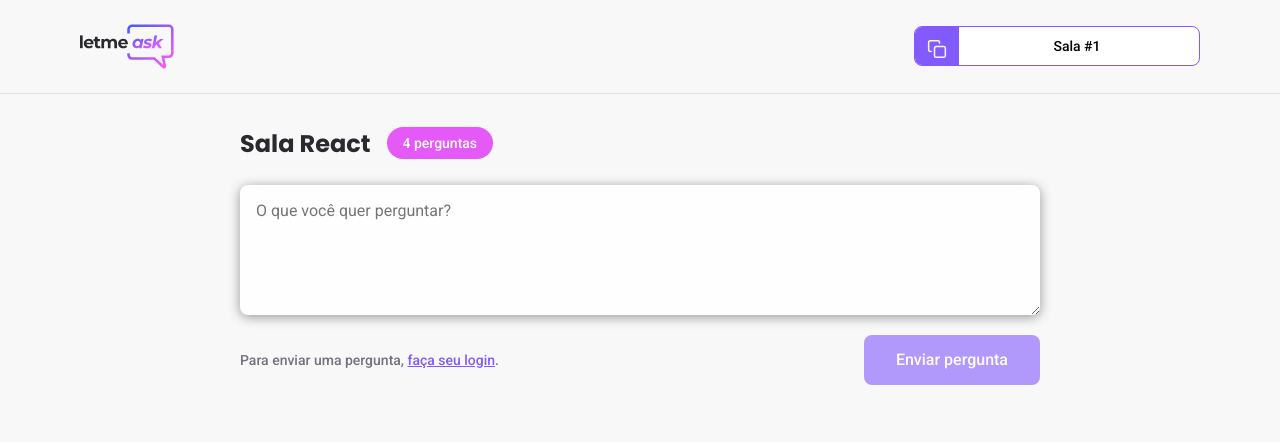
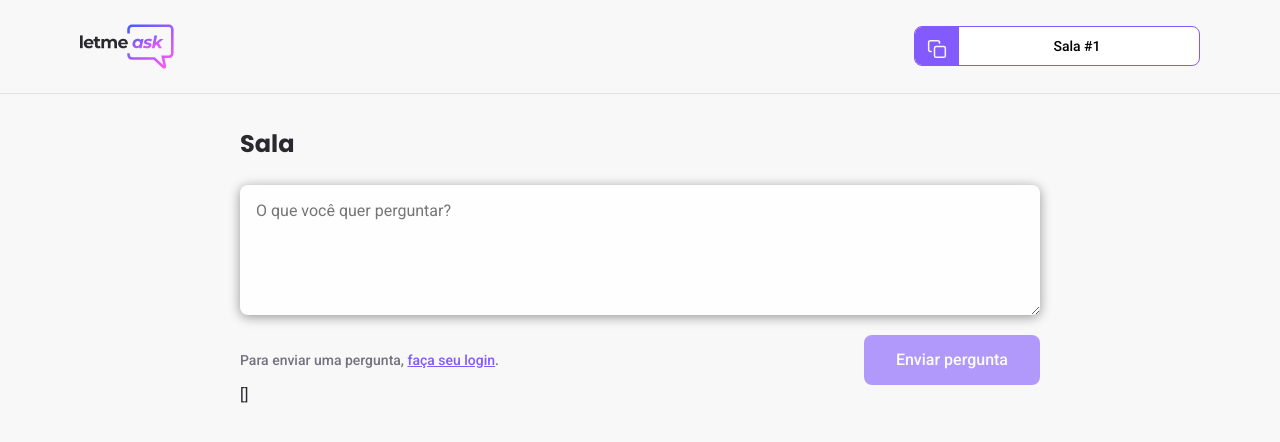
Before and after one commit to Reeginaa/letmeask, a React (Create React App) app: page /rooms/1 in a window 1280 px wide. Shown: the top 442 px of the page. Built offline with nearby package versions, Linux system fonts and the light colour scheme; no server answers; the database is empty.

Commit message:
Fim aula 3

```diff
--- a/src/pages/Room.tsx
+++ b/src/pages/Room.tsx
@@ -11,6 +11,27 @@
 
 import '../styles/room.scss';
 
+type FirebaseQuestions = Record<string, {
+  author: {
+    name: string;
+    avatar: string;
+  }
+  content: string;
+  isAnswered: boolean;
+  isHighlighted: boolean;
+}>
+
+type Question = {
+  id: string;
+  author: {
+    name: string;
+    avatar: string;
+  }
+  content: string;
+  isAnswered: boolean;
+  isHighlighted: boolean;
+}
+
 type RoomParams = {
   id: string,
 }
@@ -19,16 +40,32 @@
   const { user } = useAuth();
   const params = useParams<RoomParams>();
   const [newQuestion, setNewQuestion] = useState('');
+  const [questions, setQuestions] = useState<Question[]>([]);
+  const [title, setTitle] = useState('');
 
   const roomId = params.id;
 
   useEffect(() => {
     const roomRef = database.ref(`rooms/${roomId}`);
 
-    roomRef.once('value', room => {
+    roomRef.on('value', room => {
+      const databaseRoom = room.val();
+      const firebaseQuestions: FirebaseQuestions = databaseRoom.questions ?? {};
 
+      const parsedQuestions = Object.entries(firebaseQuestions).map(([key, value]) => {
+        return {
+          id: key,
+          content: value.content,
+          author: value.author,
+          isHighlighted: value.isHighlighted,
+          isAnswered: value.isAnswered,
+        }
+      })
+
+      setTitle(databaseRoom.title);
+      setQuestions(parsedQuestions);
     })
-  }, []);
+  }, [roomId]);
 
   async function handleSenQuestion(event: FormEvent) {
     event.preventDefault();
@@ -66,8 +103,8 @@
 
       <main>
         <div className="room-title">
-          <h1>Sala React</h1>
-          <span>4 perguntas</span>
+          <h1>Sala {title}</h1>
+          {questions.length > 0 && <span>{questions.length} pergunta(s)</span>}
         </div>
 
         <form onSubmit={handleSenQuestion}>
@@ -88,6 +125,8 @@
             <Button type="submit" disabled={!user}>Enviar pergunta</Button>
           </div>
         </form>
+
+        {JSON.stringify(questions)}
       </main>
     </div>
   );
```
